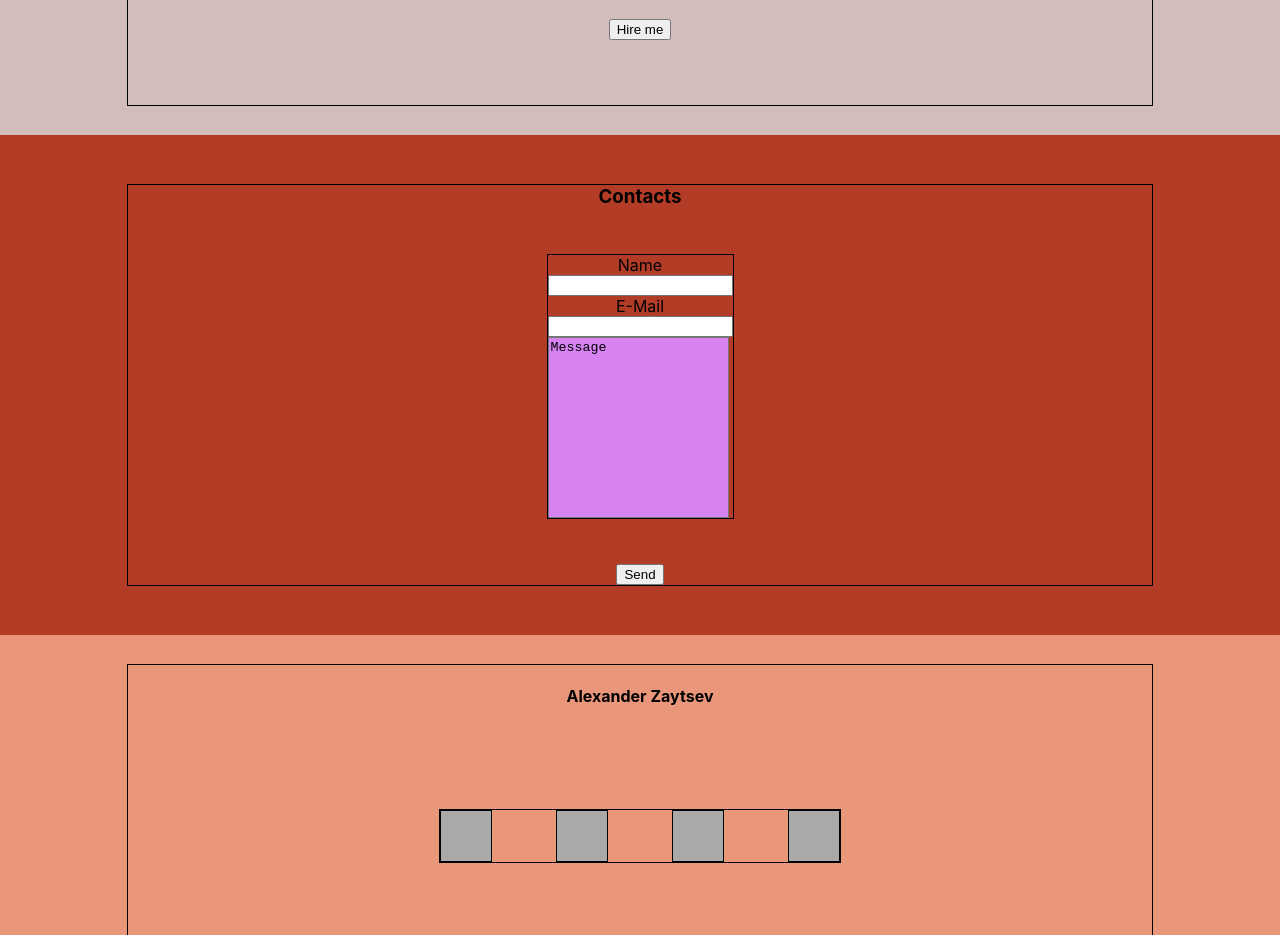
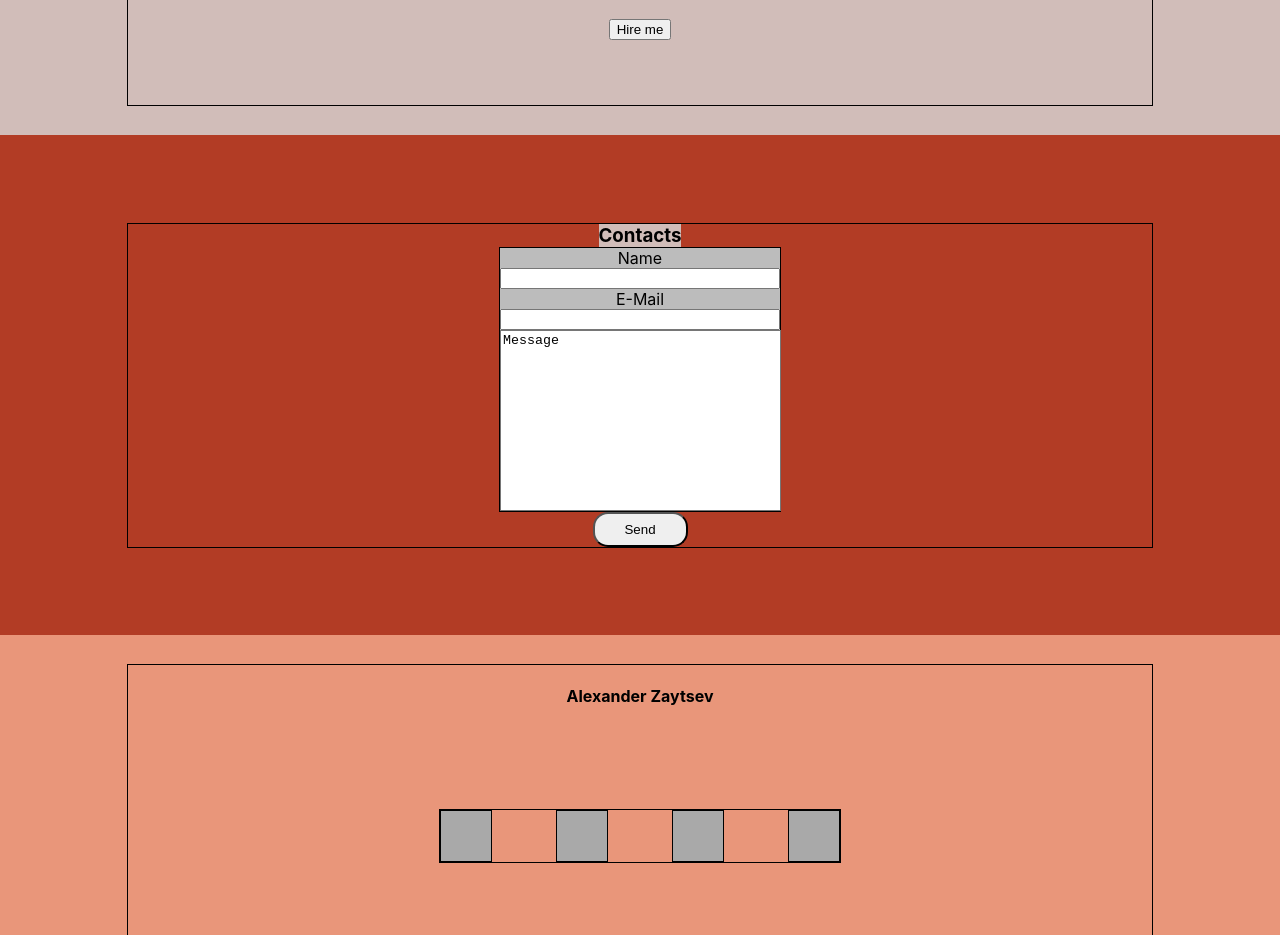
Before and after one commit to Zitz59/portfolio1, a React (Create React App) app: page / in a window 1280 px wide. Shown: the part 2660-3595 px from the top of the page. Built offline with nearby package versions, Linux system fonts and the light colour scheme.

Commit message:
edit styles

```diff
--- a/src/contacts/Contacts.module.css
+++ b/src/contacts/Contacts.module.css
@@ -1,6 +1,7 @@
 .contactsBlock {
     background-color: #b23c25;
-    height: 500px;
+    min-width: 280px;
+    min-height: 500px;
     display: flex;
     flex-direction: column;
     justify-content: center;
@@ -10,34 +11,20 @@
     height: 80%;
     display: flex;
     flex-direction: column;
-    justify-content: space-between;
+    justify-content: space-around;
     border: 1px solid;
 
 }
 
 .contactsTitle {
-
+    background-color: #d1bdb9;
 }
 
-.formContainer{
+.formContainer {
     display: flex;
     flex-direction: column;
     justify-content: space-between;
 
-}
-
-
-.formOuter{
-    display: flex;
-    flex-direction: column;
-   justify-content: center;
-    list-style-type: none;
-}
-
-.formOuter>li>label,
-.formOuter li {
-    flex: 1 0 60px;
-    max-width: 220px;
 }
 
 .contactsForm {
@@ -45,17 +32,21 @@
     display: flex;
     flex-direction: column;
     justify-content: space-between;
+    width: 280px;
+    background-color: #bcbcbc;
 }
 
-.textArea{
+.textArea {
     resize: none;
     wrap-option: on;
     overflow: auto;
-    width: 175px;
-    height: 175px;
-    background-color: #d683f1;
+    min-width: 275px;
+    min-height: 175px;
+    background-color: #ffffff;
 }
 
 .contactsButton {
-
+    border-radius: 15px;
+    min-height: 35px;
+    min-width: 95px;
 }
```
